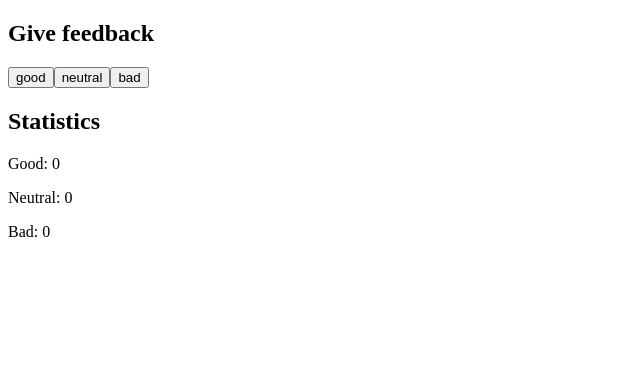
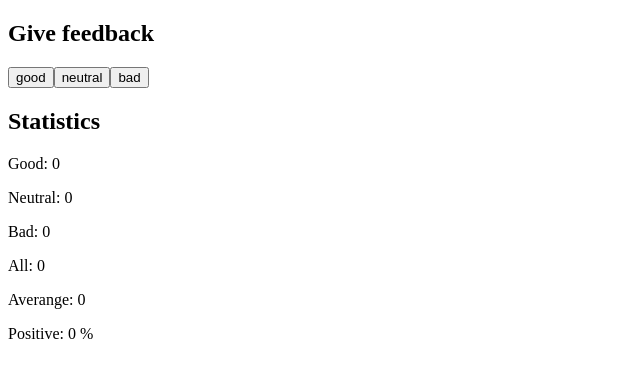
Before and after one commit to Leydisfh/Curso-Full-Stack, a React (Vite) app in the folder Part1/unicafe/: page / in a window 1280 px wide. Shown: the top 378 px of the page, without its empty margins (0-640 px from the left). Built offline with nearby package versions, Linux system fonts and the light colour scheme.

Commit message:
1.7/unicafe

```diff
--- a/Part1/unicafe/src/App.jsx
+++ b/Part1/unicafe/src/App.jsx
@@ -6,7 +6,10 @@ const App = () => {
   const [neutral, setNeutral] = useState(0);
   const [bad, setBad] = useState(0) ;
 
-
+  // calculos de estadisticas
+  let total = good + neutral + bad;
+  let average =  (good - bad) / total ;
+  let positive = (good / total) * 100;
 
   return (
     <div>
@@ -18,6 +21,9 @@ const App = () => {
       <p>Good: { good }</p>
       <p>Neutral: {neutral}</p>
       <p>Bad: {bad}</p>
+      <p>All: {total} </p>
+      <p>Averange: { average ? average : 0 }  </p>
+      <p>Positive: { positive ? positive : 0} % </p>
     </div>
   )
 }
```
